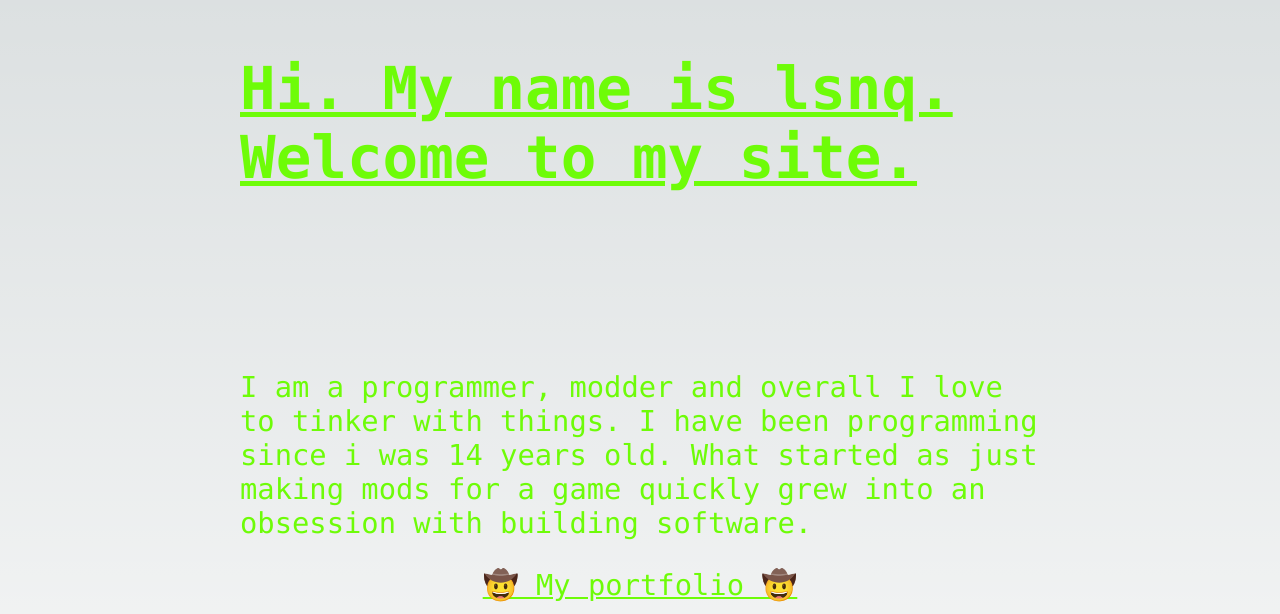
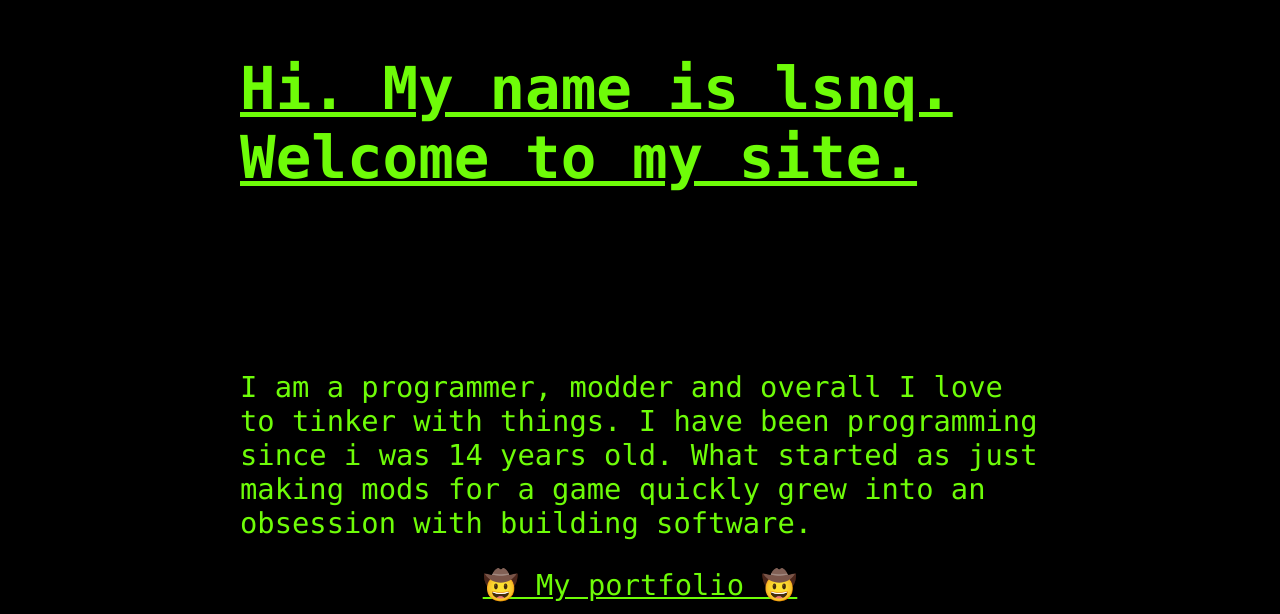
Before and after one commit to l-snq/ttj-d, a Next.js app: page / in a window 1280 px wide. Shown: the part 186-800 px from the top of the page. Built offline with nearby package versions, Linux system fonts and the light colour scheme.

Commit message:
fixed background color

```diff
--- a/package.json
+++ b/package.json
@@ -9,9 +9,9 @@
     "lint": "next lint"
   },
   "dependencies": {
+    "next": "^14.2.5",
     "react": "^18",
-    "react-dom": "^18",
-    "next": "14.1.0"
+    "react-dom": "^18"
   },
   "devDependencies": {
     "eslint": "^8",
--- a/src/app/page.module.css
+++ b/src/app/page.module.css
@@ -1,5 +1,6 @@
 .main {
   display: flex;
+  background-color: black;
   flex-direction: column;
   justify-content: space-between;
   align-items: center;
```
Also changed, not shown: 1 other file (tests, documents, lock files or other folders).
